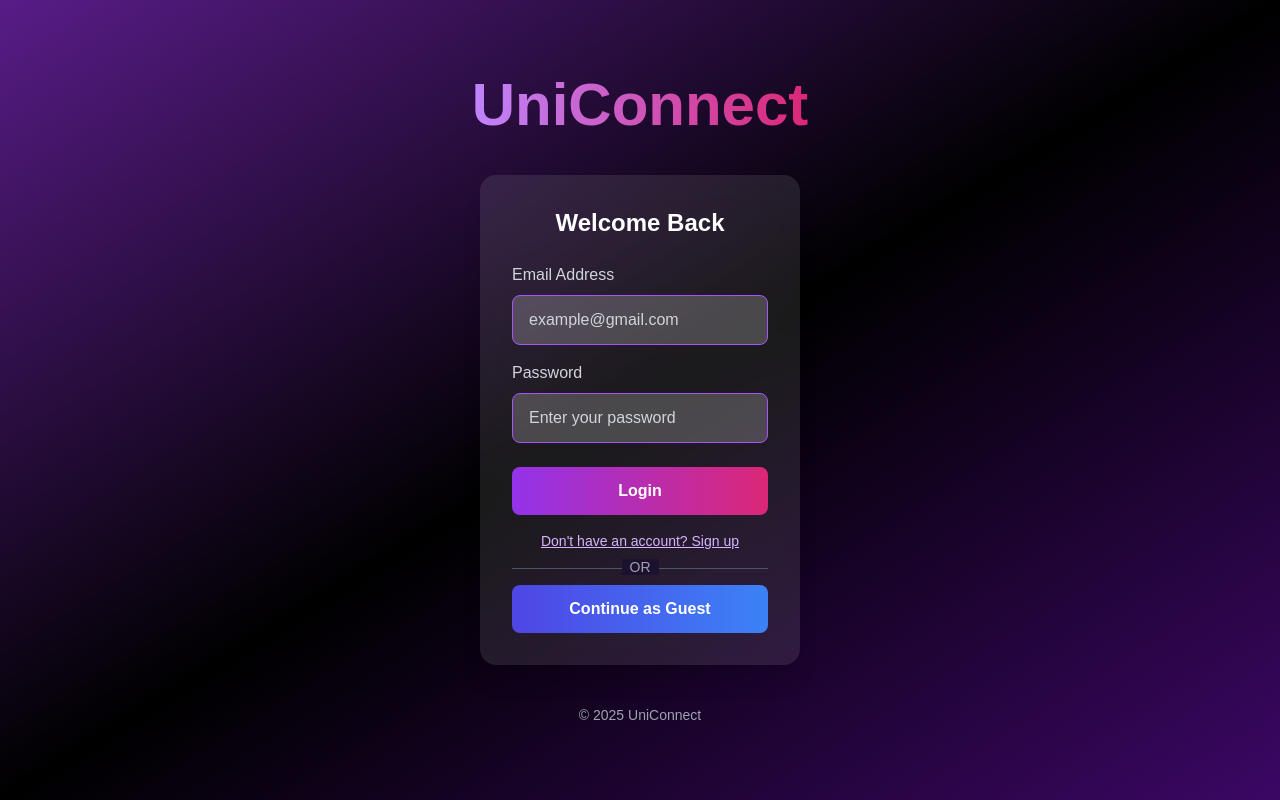
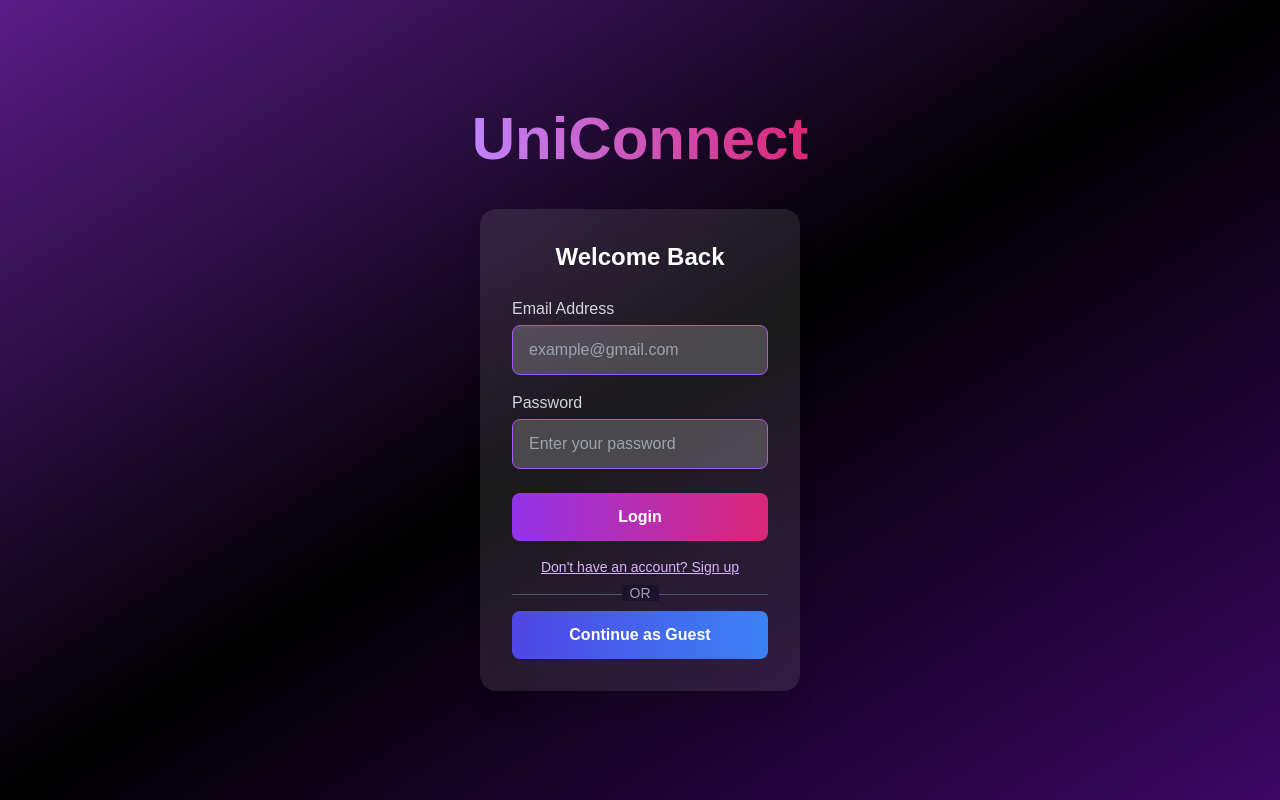
Before and after one commit to mitaliraj3007/uniconnect1, a React (Vite) app: page / in a window 1280 px wide. Built offline with nearby package versions, Linux system fonts and the light colour scheme.

Commit message:
skelton loading

```diff
--- a/package.json
+++ b/package.json
@@ -19,6 +19,8 @@
     "lucide-react": "^0.548.0",
     "react": "^19.1.1",
     "react-dom": "^19.1.1",
+    "react-hook-form": "^7.71.2",
+    "react-hot-toast": "^2.6.0",
     "react-icons": "^5.5.0",
     "react-router-dom": "^7.9.4"
   },
--- a/src/App.jsx
+++ b/src/App.jsx
@@ -1,3 +1,4 @@
+import { Toaster } from "react-hot-toast";
 import React from "react";
 import { BrowserRouter as Router, Routes, Route, Navigate, useNavigate, useLocation } from "react-router-dom";
 import { AnimatePresence } from "framer-motion";
@@ -47,9 +48,12 @@ function AppContent() {
   const hideTopButtons = ["/", "/select-college"].includes(location.pathname);
 
   return (
+
     <div className="bg-gradient-to-br from-purple-900 via-black to-purple-950 text-white min-h-screen flex flex-col relative overflow-hidden">
 
-      {/* Floating Top Buttons - only visible after login */}
+      <Toaster position="top-center" reverseOrder={false} /> {/* ✅ ADDED THIS */}
+
+      {/* Floating Top Buttons... */}
       {!hideTopButtons && isLoggedIn && (
         <div className="absolute top-4 right-4 flex space-x-3 z-50">
           <button
--- a/src/pages/Login.jsx
+++ b/src/pages/Login.jsx
@@ -1,66 +1,57 @@
 import React, { useState } from "react";
 import { motion, AnimatePresence } from "framer-motion";
 import { useNavigate } from "react-router-dom";
+import { useForm } from "react-hook-form";
+import toast from "react-hot-toast";
 import { API_BASE_URL } from "../config/api";
 
 export default function Login({ onLogin }) {
-  // --- STATE ---
   const [isLogin, setIsLogin] = useState(true);
-  const [username, setUsername] = useState("");
-  const [email, setEmail] = useState("");       // <-- THIS is the line your code was missing!
-  const [password, setPassword] = useState(""); // <-- And this one too!
-
+  const [isLoading, setIsLoading] = useState(false); // ✅ Spinner state
   const navigate = useNavigate();
 
-  // --- HANDLE FORM SUBMISSION ---
-  const handleSubmit = async () => {
-    if (!email.trim() || !password.trim()) {
-      alert("Please enter both email and password");
-      return;
-    }
-    if (!isLogin && !username.trim()) {
-      alert("Please enter your username to sign up");
-      return;
-    }
+  // ✅ React Hook Form setup for professional validation
+  const { register, handleSubmit, formState: { errors }, reset } = useForm();
 
+  const onSubmit = async (data) => {
+    setIsLoading(true);
     const endpoint = isLogin ? "/auth/login" : "/auth/register";
-
-    const payload = isLogin
-      ? { email, password }
-      : { username, email, password };
 
     try {
       const response = await fetch(`${API_BASE_URL}${endpoint}`, {
         method: "POST",
-        headers: {
-          "Content-Type": "application/json",
-        },
-        body: JSON.stringify(payload),
+        headers: { "Content-Type": "application/json" },
+        body: JSON.stringify(data),
       });
 
-      const data = await response.json();
+      const resData = await response.json();
 
       if (response.ok) {
-        localStorage.setItem("token", data.token);
+        localStorage.setItem("token", resData.token);
 
-        onLogin(data.user || { name: username || email.split("@")[0], email });
+        // ✅ Beautiful success toast instead of alert()
+        toast.success(isLogin ? "Welcome back!" : "Account created successfully!");
+
+        onLogin(resData.user || { name: data.username || data.email.split("@")[0], email: data.email });
         navigate("/select-college");
       } else {
-        alert(data.message || `${isLogin ? "Login" : "Sign up"} failed. Please try again.`);
+        // ✅ Beautiful error toast
+        toast.error(resData.message || `${isLogin ? "Login" : "Sign up"} failed.`);
       }
     } catch (error) {
-      console.error("Auth Error:", error);
-      alert("Something went wrong connecting to the server.");
+      toast.error("Server connection failed. Is your backend running?");
+    } finally {
+      setIsLoading(false); // Turn off spinner
     }
+  };
+
+  const toggleMode = () => {
+    setIsLogin(!isLogin);
+    reset(); // Clear errors when switching modes
   };
 
   const handleGuestLogin = () => {
     onLogin({ name: "Guest User", email: "guest@gmail.com" });
-    navigate("/select-college");
-  };
-
-  const handleAdminLogin = () => {
-    onLogin({ name: "Admin", email: "admin@uniconnect.com", role: "admin" });
     navigate("/select-college");
   };
 
@@ -70,23 +61,17 @@ export default function Login({ onLogin }) {
       initial={{ opacity: 0 }}
       animate={{ opacity: 1 }}
     >
-      <motion.h1
-        className="text-6xl font-extrabold mb-10 text-transparent bg-clip-text bg-gradient-to-r from-purple-400 to-pink-600"
-        initial={{ y: -40 }}
-        animate={{ y: 0 }}
-        transition={{ duration: 0.5 }}
-      >
+      <motion.h1 className="text-6xl font-extrabold mb-10 text-transparent bg-clip-text bg-gradient-to-r from-purple-400 to-pink-600">
         UniConnect
       </motion.h1>
 
-      <motion.div
-        className="bg-white/10 backdrop-blur-xl p-8 rounded-2xl shadow-xl w-80 flex flex-col items-center"
-        initial={{ scale: 0.9 }}
-        animate={{ scale: 1 }}
-      >
+      <motion.div className="bg-white/10 backdrop-blur-xl p-8 rounded-2xl shadow-xl w-80 flex flex-col items-center">
         <h2 className="text-2xl font-bold mb-6">
           {isLogin ? "Welcome Back" : "Create Account"}
         </h2>
+
+        {/* ✅ Form uses handleSubmit from react-hook-form */}
+        <form onSubmit={handleSubmit(onSubmit)} className="w-full">
 
           <AnimatePresence>
             {!isLogin && (
@@ -94,55 +79,65 @@ export default function Login({ onLogin }) {
                 initial={{ opacity: 0, height: 0 }}
                 animate={{ opacity: 1, height: "auto" }}
                 exit={{ opacity: 0, height: 0 }}
-              className="w-full overflow-hidden"
+                className="w-full overflow-hidden mb-4"
               >
-              <label className="w-full text-left mb-2 text-gray-300 font-medium block">
-                Username
-              </label>
+                <label className="w-full text-left mb-1 text-gray-300 font-medium block">Username</label>
                 <input
                   type="text"
                   placeholder="JohnDoe123"
-                value={username}
-                onChange={(e) => setUsername(e.target.value)}
-                className="w-full px-4 py-3 mb-4 rounded-lg bg-white/20 text-white border border-purple-500 focus:outline-none focus:ring-2 focus:ring-purple-400 placeholder-gray-300"
+                  className={`w-full px-4 py-3 rounded-lg bg-white/20 text-white focus:outline-none focus:ring-2 ${errors.username ? "border-2 border-red-500" : "border border-purple-500 focus:ring-purple-400"}`}
+                  {...register("username", { required: !isLogin && "Username is required" })}
                 />
+                {errors.username && <p className="text-red-400 text-xs mt-1">{errors.username.message}</p>}
               </motion.div>
             )}
           </AnimatePresence>
 
-        <label className="w-full text-left mb-2 text-gray-300 font-medium">
-          Email Address
-        </label>
+          <div className="mb-4 w-full">
+            <label className="w-full text-left mb-1 text-gray-300 font-medium block">Email Address</label>
             <input
               type="email"
               placeholder="example@gmail.com"
-          value={email}
-          onChange={(e) => setEmail(e.target.value)}
-          className="w-full px-4 py-3 mb-4 rounded-lg bg-white/20 text-white border border-purple-500 focus:outline-none focus:ring-2 focus:ring-purple-400 placeholder-gray-300"
+              className={`w-full px-4 py-3 rounded-lg bg-white/20 text-white focus:outline-none focus:ring-2 ${errors.email ? "border-2 border-red-500" : "border border-purple-500 focus:ring-purple-400"}`}
+              {...register("email", {
+                required: "Email is required",
+                pattern: { value: /^\S+@\S+$/i, message: "Invalid email format" }
+              })}
             />
+            {errors.email && <p className="text-red-400 text-xs mt-1">{errors.email.message}</p>}
+          </div>
 
-        <label className="w-full text-left mb-2 text-gray-300 font-medium">
-          Password
-        </label>
+          <div className="mb-6 w-full">
+            <label className="w-full text-left mb-1 text-gray-300 font-medium block">Password</label>
             <input
               type="password"
               placeholder="Enter your password"
-          value={password}
-          onChange={(e) => setPassword(e.target.value)}
-          className="w-full px-4 py-3 rounded-lg bg-white/20 text-white border border-purple-500 focus:outline-none focus:ring-2 focus:ring-purple-400 placeholder-gray-300"
+              className={`w-full px-4 py-3 rounded-lg bg-white/20 text-white focus:outline-none focus:ring-2 ${errors.password ? "border-2 border-red-500" : "border border-purple-500 focus:ring-purple-400"}`}
+              {...register("password", {
+                required: "Password is required",
+                minLength: { value: 6, message: "Password must be at least 6 characters" }
+              })}
             />
+            {errors.password && <p className="text-red-400 text-xs mt-1">{errors.password.message}</p>}
+          </div>
 
           <button
-          onClick={handleSubmit}
-          className="mt-6 w-full bg-gradient-to-r from-purple-600 to-pink-600 text-white font-semibold py-3 rounded-lg hover:opacity-90 transition"
+            type="submit"
+            disabled={isLoading}
+            className="w-full bg-gradient-to-r from-purple-600 to-pink-600 text-white font-semibold py-3 rounded-lg hover:opacity-90 transition disabled:opacity-50 flex justify-center items-center"
           >
-          {isLogin ? "Login" : "Sign Up"}
+            {/* ✅ Loading Spinner */}
+            {isLoading ? (
+              <svg className="animate-spin h-5 w-5 mr-3 text-white" viewBox="0 0 24 24">
+                <circle className="opacity-25" cx="12" cy="12" r="10" stroke="currentColor" strokeWidth="4" fill="none"></circle>
+                <path className="opacity-75" fill="currentColor" d="M4 12a8 8 0 018-8V0C5.373 0 0 5.373 0 12h4zm2 5.291A7.962 7.962 0 014 12H0c0 3.042 1.135 5.824 3 7.938l3-2.647z"></path>
+              </svg>
+            ) : null}
+            {isLoading ? "Processing..." : (isLogin ? "Login" : "Sign Up")}
           </button>
+        </form>
 
-        <button
-          onClick={() => setIsLogin(!isLogin)}
-          className="mt-4 text-sm text-purple-300 hover:text-white transition underline"
-        >
+        <button onClick={toggleMode} className="mt-4 text-sm text-purple-300 hover:text-white transition underline">
           {isLogin ? "Don't have an account? Sign up" : "Already have an account? Login"}
         </button>
 
@@ -150,15 +145,10 @@ export default function Login({ onLogin }) {
           <span className="bg-[#1c1230] px-2 text-gray-400">OR</span>
         </div>
 
-        <button
-          onClick={handleGuestLogin}
-          className="w-full bg-gradient-to-r from-indigo-600 to-blue-500 text-white font-semibold py-3 rounded-lg hover:opacity-90 transition"
-        >
+        <button onClick={handleGuestLogin} className="w-full bg-gradient-to-r from-indigo-600 to-blue-500 text-white font-semibold py-3 rounded-lg hover:opacity-90 transition">
           Continue as Guest
         </button>
       </motion.div>
-
-      <p className="mt-10 text-gray-400 text-sm">© 2025 UniConnect</p>
     </motion.div>
   );
 }
```
Also changed, not shown: 1 other file (tests, documents, lock files or other folders). Lines whose indentation alone changed are shown as unchanged.
